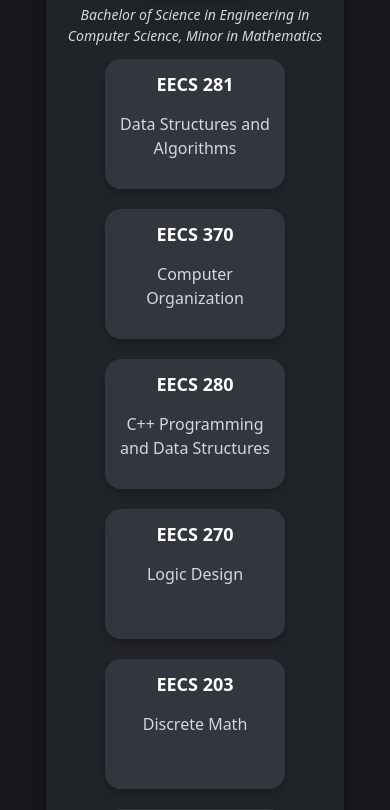
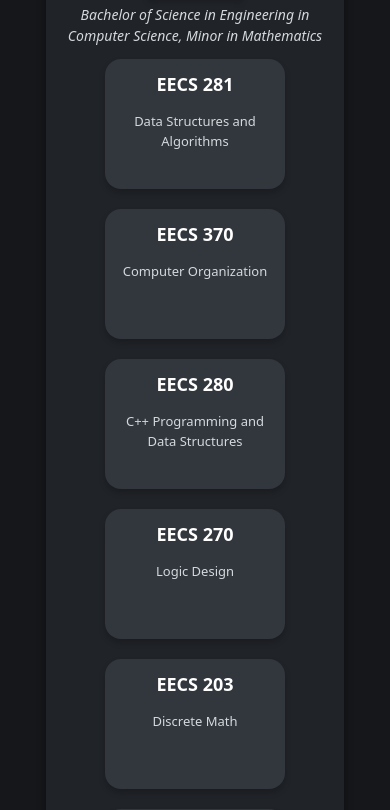
Before and after one commit to dtnguyen0/portfolio-web, a React (Vite) app: page / in a window 390 px wide. Shown: the part 1773-2583 px from the top of the page. Built offline with nearby package versions, Linux system fonts and the light colour scheme.

Commit message:
fixed course cards

```diff
--- a/src/About/Coursecard.tsx
+++ b/src/About/Coursecard.tsx
@@ -5,9 +5,9 @@ interface CoursecardProps {
 
 function Coursecard(course: CoursecardProps) {
   return(
-    <div className="bg-[rgb(50,54,61)] md:w-[200px]  w-[180px] md:h-[150px] h-[130px] md:p-[14px] p-[4px] rounded-[16px] inline-block shadow-[0_4px_6px_rgba(0,0,0,0.2)] text-center text-white transition-all duration-300 ease-in-out hover:-translate-y-[3px] hover:shadow-[0_6px_9px_rgba(0,0,0,0.4)]">
-      <h4 className="text-[18px] md:text-[22px] font-bold m-[2px] p-[6px] transition-all duration-300 ease-in-out">{course.title}</h4>
-      <p className="text-[16px] md:text-base text-[rgb(211,217,221)] m-[2px] p-[6px]">{course.name}</p>
+    <div className="bg-[rgb(50,54,61)] md:w-[200px] w-[180px] md:h-[150px] h-[130px] md:p-[14px] p-[4px] rounded-[16px] inline-block shadow-[0_4px_6px_rgba(0,0,0,0.2)] text-center text-white transition-all duration-300 ease-in-out hover:-translate-y-[3px] hover:shadow-[0_6px_9px_rgba(0,0,0,0.4)]">
+      <h4 className="text-[18px] md:text-[22px] sm:text-[20px] font-bold m-[2px] p-[6px] transition-all duration-300 ease-in-out">{course.title}</h4>
+      <p className="text-[13px] md:text-[16px] sm:text-[14px] text-[rgb(211,217,221)] m-[2px] p-[6px]">{course.name}</p>
     </div>
   );
 }
```
